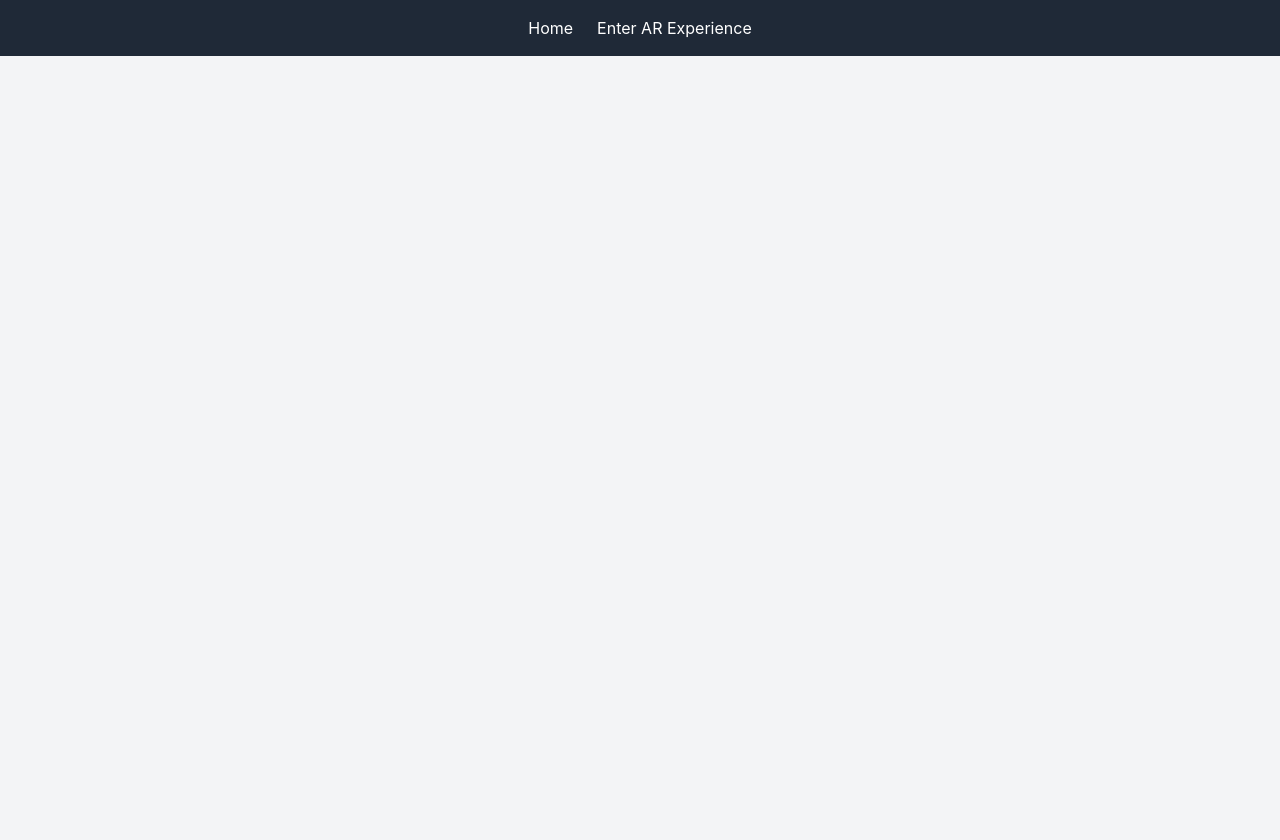
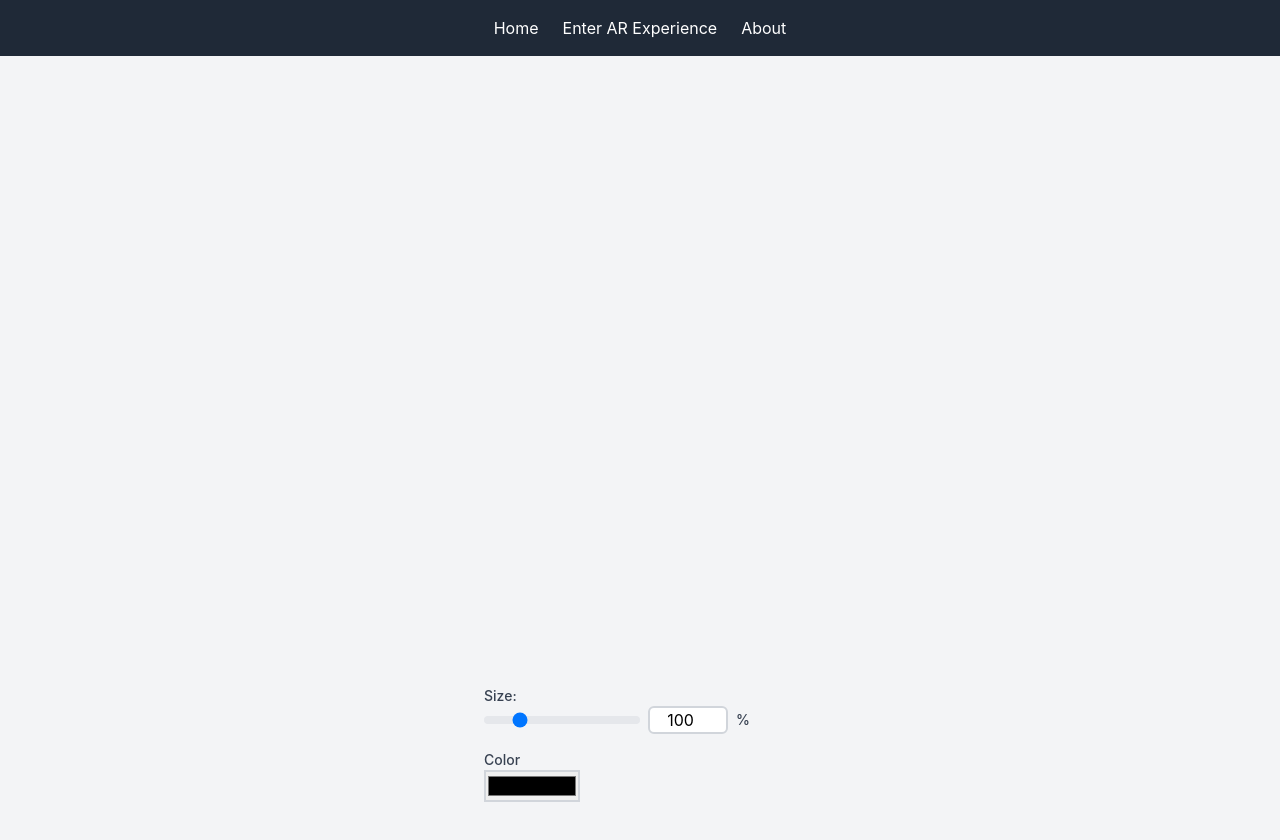
Before and after one commit to Ninjasafd/AR-Ecommerce-Project, a React (Create React App) app in the folder ar-ecommerce-project/: page /ar-scene in a window 1280 px wide. Shown: the top 840 px of the page. Built offline with nearby package versions, Linux system fonts and the light colour scheme.

Commit message:
Customization of AR Page Added

```diff
--- a/ar-ecommerce-project/public/ar-scene.html
+++ b/ar-ecommerce-project/public/ar-scene.html
@@ -11,7 +11,7 @@
       <!-- AR.js Scene -->
       <a-scene embedded arjs='sourceType: webcam; debugUIEnabled: true;'>
           <a-marker preset="hiro">
-              <a-box position="0 0.5 0" material="color: red;"></a-box>
+              <a-box position="0 0.5 0" material="color: blue;"></a-box>
           </a-marker>
           <a-entity camera></a-entity>
       </a-scene>
--- a/ar-ecommerce-project/src/App.js
+++ b/ar-ecommerce-project/src/App.js
@@ -3,6 +3,7 @@ import { BrowserRouter as Router, Routes, Route } from 'react-router-dom';
 import LandingPage from './components/LandingPage'; // Your landing page component
 import ARScenePage from './components/ARScenePage';
 import NavigationBar from './components/NavigationBar'
+import About from './components/AboutPage';
 import './App.css';
 
 function App() {
@@ -12,6 +13,7 @@ function App() {
       <Routes>
         <Route path="/" element={<LandingPage />} />
         <Route path="/ar-scene" element={<ARScenePage  />} />
+        <Route path="/about" element={<About />} />
       </Routes>
     </Router>
 
--- a/ar-ecommerce-project/src/components/ARScenePage.js
+++ b/ar-ecommerce-project/src/components/ARScenePage.js
@@ -1,20 +1,65 @@
-import React, {useEffect} from 'react';
+import React, { useRef, useState } from 'react';
 
 const ARScenePage = () => {
-    useEffect(() => {
-        // When the component mounts, apply the background color
-        document.body.style.backgroundColor = 'bg-gray-100';
+    const iframeRef = useRef(null);
+    const [size, setSize] = useState(100);
+    const [color, setColor] = useState('#000000'); // Default color - black
 
-        // Optionally, clean up when the component unmounts
-      }, []);
+    const handleSizeChange = (event) => {
+        const newSize = event.target.value;
+        setSize(newSize);
+        iframeRef.current.contentWindow.postMessage({ type: 'CHANGE_SIZE', size: newSize / 100 }, '*');
+    };
+
+    const handleColorChange = (event) => {
+        const newColor = event.target.value;
+        setColor(newColor);
+        iframeRef.current.contentWindow.postMessage({ type: 'CHANGE_COLOR', color: newColor }, '*');
+    };
 
     return (
-    <div className="flex justify-center items-center h-screen bg-gray-100">
+        <div className="flex flex-col justify-center items-center h-screen bg-gray-100 p-4">
             <iframe
-        className="border-none w-full md:w-1/2 lg:h-1/2 my-0 md:my-8"
+                ref={iframeRef}
+                className="border-none w-full md:w-1/2 lg:h-3/4 m-0 p-0"
                 src="/ar-scene.html"
                 title="AR Scene"
             ></iframe>
+            <div className="my-4 w-1/4">
+                <label htmlFor="size-slider" className="block text-sm font-medium text-gray-700 ">
+                    Size:
+                </label>
+                <div className="flex items-center justify-left space-x-2">
+                    <input
+                        id="size-slider"
+                        type="range"
+                        min="1"
+                        max="500"
+                        value={size}
+                        onChange={handleSizeChange}
+                        className="w-1/2 h-2 bg-gray-200 rounded-lg appearance-none cursor-pointer"
+                    />
+                    <input
+                        type="number"
+                        value={size}
+                        onChange={handleSizeChange}
+                        className="w-20 text-center border-2 border-gray-300 rounded-md"
+                        min="1"
+                        max="500"
+                    />
+                    <span className="text-sm font-medium text-gray-700">%</span>
+                </div>
+                <label htmlFor="color-picker" className="block text-sm font-medium text-gray-700 mt-4">
+                    Color
+                </label>
+                <input
+                    id="color-picker"
+                    type="color"
+                    value={color}
+                    onChange={handleColorChange}
+                    className="w-24 h-8 p-0 border-2 border-gray-300 cursor-pointer"
+                />
+            </div>
         </div>
     );
 };
--- /dev/null
+++ b/ar-ecommerce-project/src/components/AboutPage.js
@@ -0,0 +1,34 @@
+import React from 'react';
+import { Link } from 'react-router-dom';
+
+const About = () => {
+  return (
+    <div className="about-container bg-gray-100 text-gray-900 min-h-screen p-10">
+      <div className="max-w-4xl mx-auto">
+        <h1 className="text-4xl font-bold mb-4">About Us</h1>
+        <p className="mb-4">
+          Welcome to Jeffrey's E-commerce AR Website, your number one source for augmented reality shopping experiences.
+          We're dedicated to providing you the very best of AR technology, with an emphasis on user experience, innovation,
+          and customer service.
+        </p>
+        <p className="mb-4">
+          Founded in 2024 by Jeffrey, our website has come a long way from its beginnings. When Jeffrey first started out,
+          his passion for cutting-edge AR solutions drove him to start his own business.
+        </p>
+        <p className="mb-4">
+          We hope you enjoy our products as much as we enjoy offering them to you. If you have any questions or comments,
+          please don't hesitate to contact us.
+        </p>
+        <p className="mb-4">
+          Best,<br />
+          Jeffrey
+        </p>
+        <Link to="/" className="inline-block bg-blue-500 text-white py-2 px-4 rounded hover:bg-blue-700 transition duration-300">
+          Go Home
+        </Link>
+      </div>
+    </div>
+  );
+};
+
+export default About;
--- a/ar-ecommerce-project/src/components/LandingPage.js
+++ b/ar-ecommerce-project/src/components/LandingPage.js
@@ -4,6 +4,14 @@ import ProductCard from './ProductCard';
 import './LandingPage.css';
 
 const LandingPage = () => {
+
+    const scrollToTop = () => {
+        window.scrollTo({
+            top: 0,
+            behavior: 'smooth' // for smooth scrolling
+        });
+    };
+
     // Array of products to be displayed
     const products = [
         {
@@ -21,7 +29,7 @@ const LandingPage = () => {
     ];
 
     return (
-        <div className="landing-container">
+        <div className="landing-container ">
             <header className="hero-section">
                 <h1 className="text-4xl font-bold">Welcome to Jeffrey's E-commerce AR Website!</h1>
                 <p className="text-xl mt-4">Check out some of the products below!</p>
@@ -40,9 +48,13 @@ const LandingPage = () => {
                     />
                 ))}
             </section>
-            <button className="bg-blue-500 text-white py-2 px-4 rounded-full cursor-pointer">
-                <Link to="/ar-scene">Enter AR Experience</Link>
+
+            <button
+                onClick={scrollToTop}
+                className="text-sm bg-blue-600 hover:bg-blue-700 text-white font-bold py-2 px-4 rounded-full cursor-pointer fixed bottom-4 right-4 shadow transition duration-300 ease-in-out hover:shadow-lg">
+                ↑ Top
             </button>
+
         </div>
     );
 };
--- a/ar-ecommerce-project/src/components/NavigationBar.js
+++ b/ar-ecommerce-project/src/components/NavigationBar.js
@@ -5,7 +5,8 @@ function NavigationBar() {
   return (
     <nav className="bg-gray-800 p-4 text-center">
       <Link to="/" className="text-white mr-6">Home</Link>
-      <Link to="/ar-scene" className="text-white">Enter AR Experience</Link>
+      <Link to="/ar-scene" className="text-white mr-6">Enter AR Experience</Link>
+      <Link to="/about" className="text-white">About</Link>
     </nav>
   );
 }
--- a/ar-ecommerce-project/src/components/ProductCard.js
+++ b/ar-ecommerce-project/src/components/ProductCard.js
@@ -1,4 +1,5 @@
 import React from 'react';
+import { Link } from 'react-router-dom';
 
 const ProductCard = ({ imageSrc, title, description, link }) => {
     return (
@@ -11,9 +12,10 @@ const ProductCard = ({ imageSrc, title, description, link }) => {
                 </p>
             </div>
             <div className="px-6 pt-4 pb-2">
-          <a href={link} className="text-indigo-600 hover:text-indigo-900" target="_blank" rel="noopener noreferrer">
-            Learn More
-          </a>
+                <Link to={link} className="inline-block bg-blue-500 text-white py-2 px-4 rounded-full cursor-pointer text-center">
+                    Enter AR Experience
+                </Link>
+
             </div>
         </div>
     );
```
Lines whose indentation alone changed are shown as unchanged.
